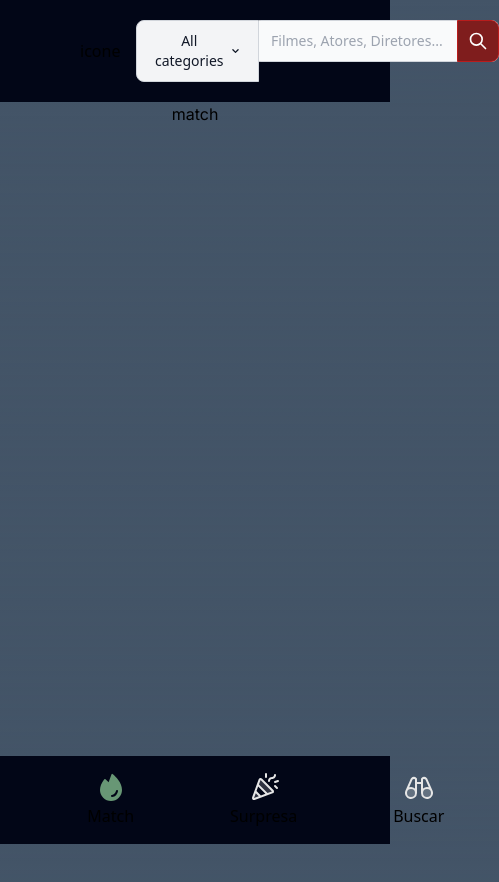
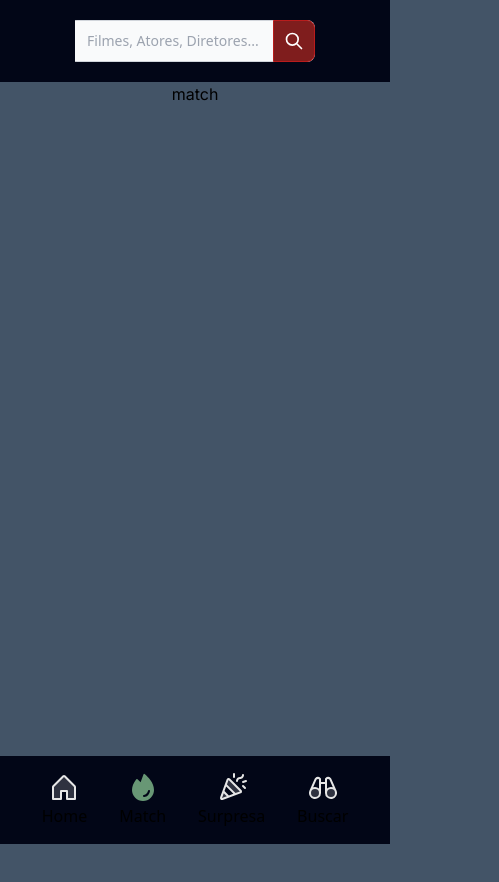
Before and after one commit to ICEI-PUC-Minas-PMV-ADS/pmv-ads-2023-1-e1-proj-web-t12-projeto-serie, a Next.js app: page /match in a window 390 px wide. Shown: the top 882 px of the page, 499 px wide, since content can reach past the window. Built offline with nearby package versions, Linux system fonts and the light colour scheme; what @badrap/bar-of-progress would draw is missing.

Commit message:
responsive

```diff
--- a/src/components/bottomNav.tsx
+++ b/src/components/bottomNav.tsx
@@ -8,7 +8,7 @@ export default function BottomNav() {
   const router = useRouter();
   console.log(router.pathname);
   return (
-    <nav className='flex justify-center items-center gap-24 bottom-0 bg-slate-950 w-full p-4 sticky'>
+    <nav className='flex justify-center items-center gap-8 md:gap-20 lg:gap-24 bottom-0 bg-slate-950 w-full p-4 sticky'>
       <Link href="/">
         <div className="flex flex-col items-center justify-center ">
           {router.pathname === "/" ?
--- a/src/components/searchBar.tsx
+++ b/src/components/searchBar.tsx
@@ -12,7 +12,7 @@ export default function SearchBar() {
     <div className="flex">
     <label htmlFor="search-dropdown" className="mb-2 text-sm font-medium text-gray-900 sr-only dark:text-white">Your Email</label>
     <div className="flex flex-col">
-    <button onClick={openCategories} id="dropdown-button" data-dropdown-toggle="dropdown" className="flex-shrink-0 z-10 inline-flex items-center py-2.5 px-4 text-sm font-medium text-center text-gray-900 bg-gray-100 border border-gray-300 rounded-l-lg hover:bg-gray-200 focus:ring-4 focus:outline-none focus:ring-gray-100 dark:bg-gray-700 dark:hover:bg-gray-600 dark:focus:ring-gray-700 dark:text-white dark:border-gray-600" type="button">All categories <svg aria-hidden="true" className="w-4 h-4 ml-1" fill="currentColor" viewBox="0 0 20 20" xmlns="http://www.w3.org/2000/svg"><path fillRule="evenodd" d="M5.293 7.293a1 1 0 011.414 0L10 10.586l3.293-3.293a1 1 0 111.414 1.414l-4 4a1 1 0 01-1.414 0l-4-4a1 1 0 010-1.414z" clip-rule="evenodd"></path></svg></button>
+    <button onClick={openCategories} id="dropdown-button" data-dropdown-toggle="dropdown" className="flex-shrink-0 hidden z-10 md:inline-flex items-center py-2.5 px-4 text-sm font-medium text-center text-gray-900 bg-gray-100 border border-gray-300 rounded-l-lg hover:bg-gray-200 focus:ring-4 focus:outline-none focus:ring-gray-100 dark:bg-gray-700 dark:hover:bg-gray-600 dark:focus:ring-gray-700 dark:text-white dark:border-gray-600" type="button">All categories <svg aria-hidden="true" className="w-4 h-4 ml-1" fill="currentColor" viewBox="0 0 20 20" xmlns="http://www.w3.org/2000/svg"><path fillRule="evenodd" d="M5.293 7.293a1 1 0 011.414 0L10 10.586l3.293-3.293a1 1 0 111.414 1.414l-4 4a1 1 0 01-1.414 0l-4-4a1 1 0 010-1.414z" clip-rule="evenodd"></path></svg></button>
         <div id="dropdown" className="absolute top-16  z-10 bg-white divide-y divide-gray-100 rounded-lg shadow w-44 dark:bg-gray-700">
             {openModal ?
             <ul className="py-2 text-sm text-gray-100 dark:text-gray-200" aria-labelledby="dropdown-button">
@@ -34,7 +34,7 @@ export default function SearchBar() {
         </div>
 
         <div className="relative w-90">
-            <input type="search" id="search-dropdown" className="block p-2.5 w-60 z-20 text-sm text-gray-900 bg-gray-50 rounded-r-lg border-l-gray-50 border-l-2 border border-gray-300 focus:ring-blue-500 focus:border-blue-500 dark:bg-gray-700 dark:border-l-gray-700  dark:border-gray-600 dark:placeholder-gray-400 dark:text-white dark:focus:border-blue-500" placeholder="Filmes, Atores, Diretores..." required>
+            <input type="search" id="search-dropdown" className="block p-2.5 w-60 md:min-w-20 z-20 text-sm text-gray-900 bg-gray-50 rounded-r-lg border-l-gray-50 border-l-2 border border-gray-300 focus:ring-blue-500 focus:border-blue-500 dark:bg-gray-700 dark:border-l-gray-700  dark:border-gray-600 dark:placeholder-gray-400 dark:text-white dark:focus:border-blue-500" placeholder="Filmes, Atores, Diretores..." required>
             </input>
             <button type="submit" className="absolute top-0 right-0 p-2.5 text-sm font-medium text-white bg-red-900 rounded-r-lg border border-red-700 hover:bg-red-800 focus:ring-4 focus:outline-none focus:ring-red-300 dark:bg-red-600 dark:hover:bg-red-700 dark:focus:ring-red-800">
                 <svg aria-hidden="true" className="w-5 h-5" fill="none" stroke="currentColor" viewBox="0 0 24 24" xmlns="http://www.w3.org/2000/svg"><path strokeLinecap="round" stroke-linejoin="round" strokeWidth="2" d="M21 21l-6-6m2-5a7 7 0 11-14 0 7 7 0 0114 0z"></path></svg>
--- a/src/components/topNav.tsx
+++ b/src/components/topNav.tsx
@@ -3,10 +3,10 @@ import SearchBar from './searchBar'
 
 export default function TopNav() {
   return (
-    <nav className='flex items-center justify-between  w-full gap-4 p-5 pr-20 pl-20 bg-slate-950'>
-      <div className=''>
+    <nav className='flex items-center justify-center  w-full gap-4 p-5 pr-20 pl-20 bg-slate-950'>
+      {/* <div className='sm:hidden xl:inline'>
         icone
-      </div>
+      </div> */}
 
       <SearchBar/>
     </nav>
--- a/src/pages/index.tsx
+++ b/src/pages/index.tsx
@@ -30,8 +30,8 @@ export default function Home({movieRes}: InferGetStaticPropsType<typeof getStati
         <div className='flex gap-4'>
         {movieRes.results.map((movie: movieType, index) => (
           <div className='flex w-auto' key={index}>
-            <p className='absolute top-60 w-24 text-xs'>{movie.title}</p>
-            <Image width={200} height={250} alt={movie.title} src={"https://image.tmdb.org/t/p/w500" + movie.poster_path} />
+            <p className='absolute top-60 w-24 text-xs hidden md:inline-flex'>{movie.title}</p>
+            <Image className='object-fill h-250 w-250' width={200} height={250} alt={movie.title} src={"https://image.tmdb.org/t/p/w500" + movie.poster_path} />
           </div>
         ))}
         </div>
```
